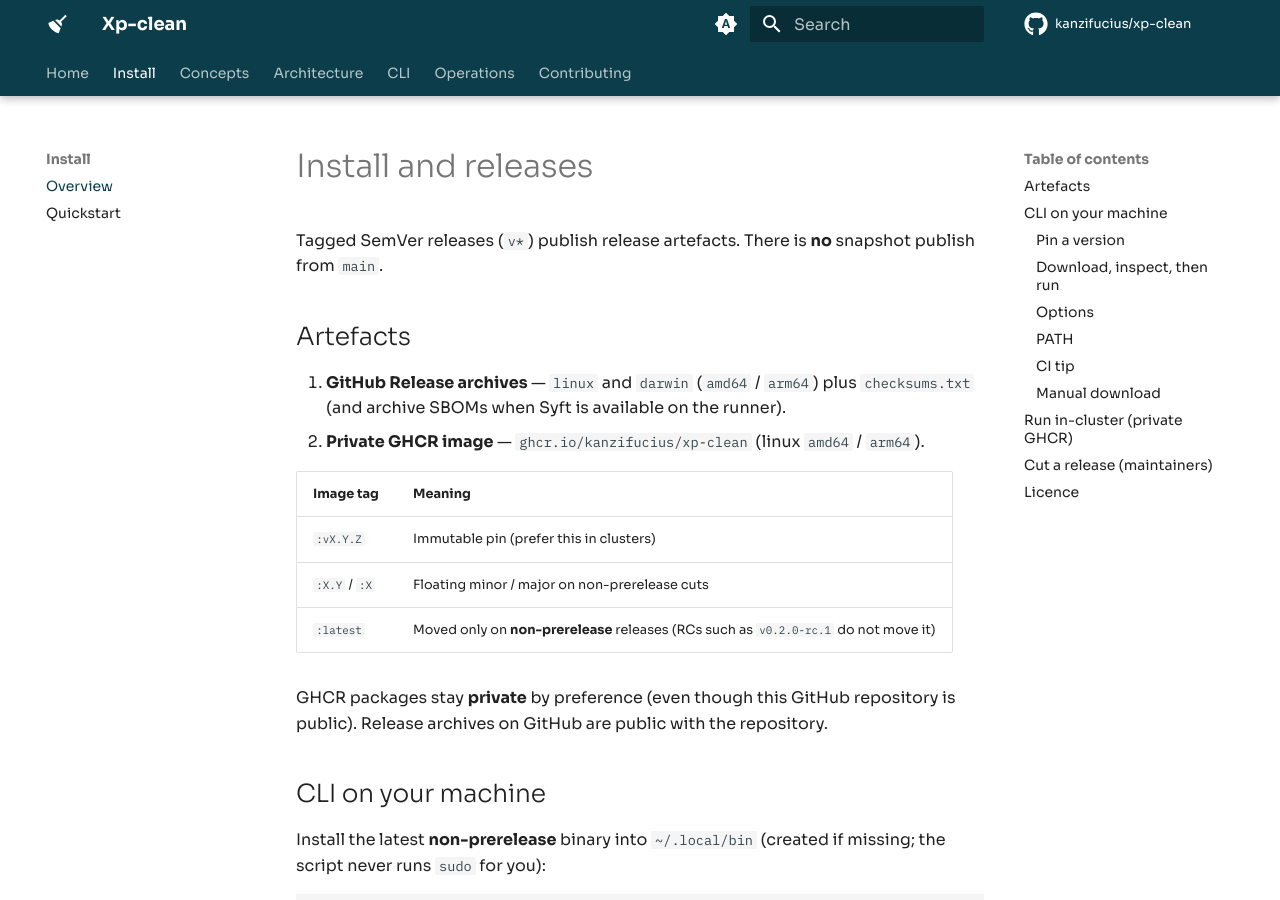
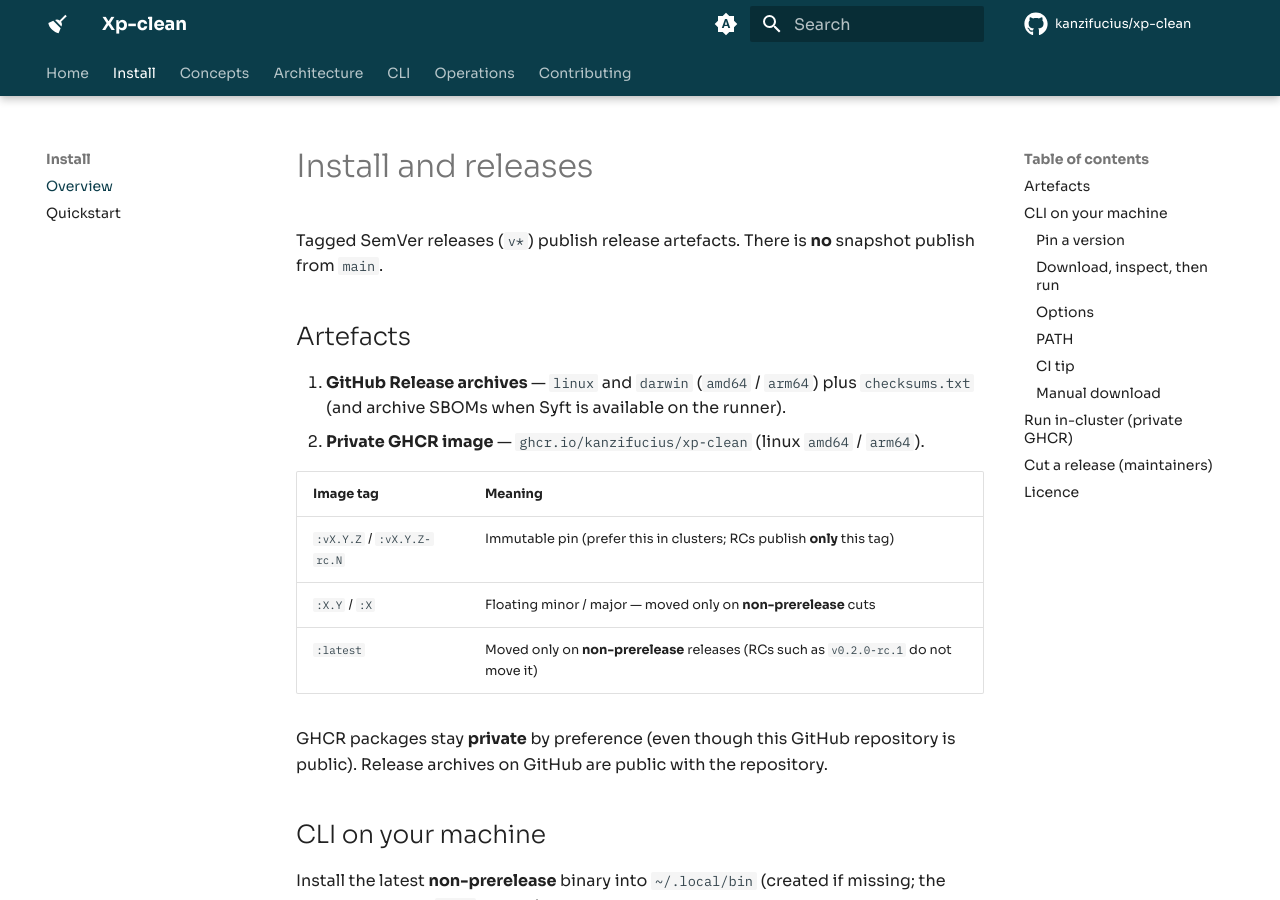
Before and after one commit to kanzifucius/xp-clean, an MkDocs documentation site: the page built from docs/install.md, in a window 1280 px wide and 900 px high. Built offline with MkDocs 1.6.1 and Material for MkDocs 9.7.7, drawn with Linux system fonts in a browser that asks for light colours; comment, search, counter and statistics services are not loaded; the version menu is left out.

Commit message:
fix(release): gate floating GHCR tags on prereleases (#16)
Stop GoReleaser from publishing :X.Y and :X on RC cuts; keep the
exact SemVer tag and match the existing :latest non-prerelease gate.

Co-authored-by: Cursor Agent <cursoragent@cursor.com>
Co-authored-by: Ricardo Pinto <kanzifucius@users.noreply.github.com>

```diff
--- a/.goreleaser.yaml
+++ b/.goreleaser.yaml
@@ -56,10 +56,11 @@ dockers_v2:
     dockerfile: Dockerfile
     images:
       - ghcr.io/kanzifucius/xp-clean
+    # Exact SemVer tag always; floating tags only on non-prerelease (empty → skipped).
     tags:
       - "{{ .Tag }}"
-      - "{{ .Major }}.{{ .Minor }}"
-      - "{{ .Major }}"
+      - "{{ if not .Prerelease }}{{ .Major }}.{{ .Minor }}{{ end }}"
+      - "{{ if not .Prerelease }}{{ .Major }}{{ end }}"
       - "{{ if not .Prerelease }}latest{{ end }}"
     platforms:
       - linux/amd64
--- a/docs/install.md
+++ b/docs/install.md
@@ -9,8 +9,8 @@ Tagged SemVer releases (`v*`) publish release artefacts. There is **no** snapsho
 
 | Image tag | Meaning |
 |-----------|---------|
-| `:vX.Y.Z` | Immutable pin (prefer this in clusters) |
-| `:X.Y` / `:X` | Floating minor / major on non-prerelease cuts |
+| `:vX.Y.Z` / `:vX.Y.Z-rc.N` | Immutable pin (prefer this in clusters; RCs publish **only** this tag) |
+| `:X.Y` / `:X` | Floating minor / major — moved only on **non-prerelease** cuts |
 | `:latest` | Moved only on **non-prerelease** releases (RCs such as `v0.2.0-rc.1` do not move it) |
 
 GHCR packages stay **private** by preference (even though this GitHub repository is public). Release archives on GitHub are public with the repository.
```
Also changed, not shown: README.md (+2 -2 lines).
